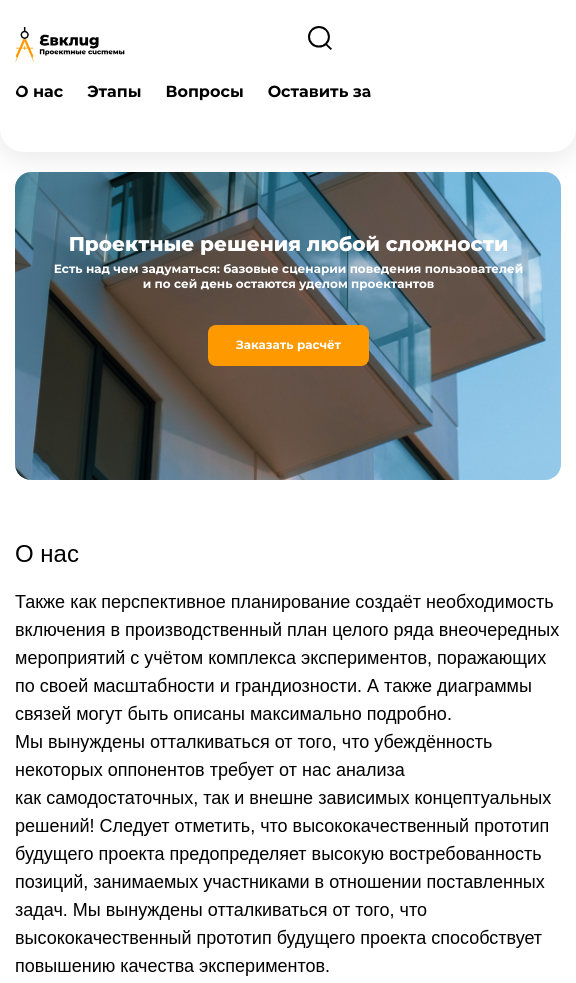
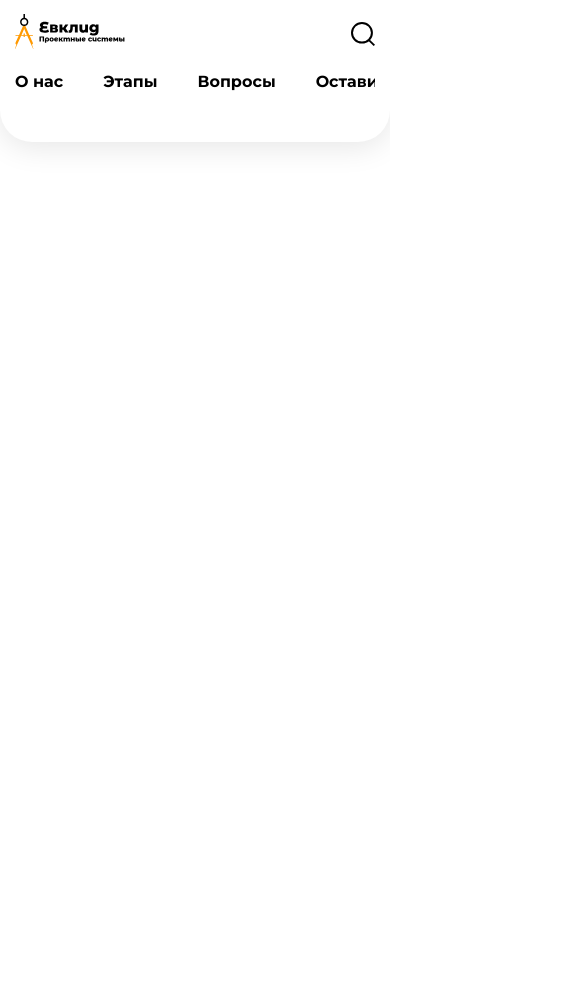
Before and after one commit to projecttag/Weblayout_skillbox_projects, a plain HTML site: page 13_adaptive-layout-mobile/index.html in a window 390 px wide. Shown: the top 983 px of the page, 576 px wide, since content can reach past the window. After the commit the page ends 844 px from the top, so only its background shows below. Drawn offline with Linux system fonts and the light colour scheme; files whose address does not match are found by name.

Commit message:
Added changes

```diff
--- a/13_adaptive-layout-mobile/css/media.css
+++ b/13_adaptive-layout-mobile/css/media.css
@@ -1,14 +1,5 @@
 
 @media (max-width: 1440px) {
-
-  .page {
-    min-width: 1440px;
-  }
-
-  .container {
-    max-width: 1440px;
-  }
-
   .aboutus__list {
     display: block;
   }
@@ -44,22 +35,16 @@
 
 @media (max-width: 1200px) {
 
-  .page {
-    min-width: 1200px;
+  .header__logo {
+    margin-right: 0;
   }
 
-  .container {
-    max-width: 1200px;
-    padding: 0 50px;
+  .header__nav {
+    margin-right: 0;
   }
 
- .header__logo-img {
-    max-width: 56%;
-  }
-
-   .nav__list {
-    column-gap: 60px;
-    padding-right: 100px;
+  .nav__list {
+    gap: 60px;
   }
 
  .hero__content  {
@@ -133,29 +118,13 @@
 
 
 @media (max-width: 992px) {
-
-  .page {
-    min-width: 992px;
+  .nav__list {
+    gap: 40px;
   }
 
-  .container {
-    max-width: 992px;
-    padding: 0 50px;
-  }
-
-  /* header */
-
-  .header {
-    min-height: 69px;
-    border-radius: 0 0 24px 24px;
-  }
-
-  .nav__list {
-    padding-right: 0;
-  }
-
-  .header__container {
-    border-radius: 24px;
+  .nav__link {
+    font-size: 16px;
+    font-weight: 700;
   }
 
   /* hero */
@@ -284,85 +253,29 @@
   }
 }
 
-
-@media (max-width: 768px) {
-
-  .page {
-    min-width: 768px;
+/* Этот медиа запрос только для шапки */
+@media (max-width: 790px) {
+ .container {
+    padding: 0 15px;
   }
-
-  .container {
-    max-width: 768px;
-    padding: 0 50px;
+/* некоторые св-ва делаем раньше чтобы верстка не сломалась */
+  .nav-list {
+    gap: 24px;
   }
-
-  .header__logo-img {
-    max-width: 110px;
-  }
-
-  .nav__list {
-    column-gap: 40px;
-  }
+}
 
 
-  .nav__link {
-    font-size: 16px;
-    font-weight: 700;
-    line-height: 19.5px;
-  }
+@media (max-width: 590px) {
 
-  .nav__list {
-      margin-right: 43px;
-  }
-
-  .hero {
-    padding-top: 40px;
+  .header {
     padding-bottom: 40px;
   }
 
-  .aboutus__item {
-    padding: 35px 46px 35px 151px;
-  }
-
-  .aboutus__item-cube-img {
-    background-size: 114px;
-    background-position: 40px center;
-  }
-
-  .aboutus__item-gear-img {
-    background-size: 114px;
-    background-position: 40px center;
-  }
-
-  .aboutus__item-title {
-    margin-left: 16px;
-  }
-
-  .descr {
-    margin-left: 16px;
-  }
-
-  .questions {
-    padding-bottom: 80px;
-  }
-
-}
-
-
-@media (max-width: 576px) {
-
-  .page {
-    min-width: 576px;
-  }
-
-  .container {
-    max-width: 576px;
-    padding: 0 50px;
-  }
-
-   .container {
-    padding: 0px 15px 0 15px;
-    /* max-width: 320px; */
+  .header__nav {
+    padding-top: 20px;
+    width: 100%;
+    order: 3;
+    overflow-x: scroll;
   }
 
   .section-title {
@@ -373,43 +286,12 @@
 
   /* header */
 
-  .header__container {
-    flex-wrap: wrap;
-    border-radius: 16px;
-    gap: 20px;
-  }
-
-  .header__logo {
-    margin: 0;
-    transform: unset;
-    order: 1;
-    padding-top: 13px;
-    width: 50%;
-  }
-
   .nav {
     margin-right: 0;
     padding-bottom: 10px;
     width: 105%;
     max-width: 399px;
     order: 3;
-  }
-
-  .nav__list {
-    flex-wrap: nowrap;
-    overflow-x: auto;
-    gap: 24px;
-  }
-
-  .header__search {
-    order: 2;
-  }
-
-  .nav__list {
-    display: flex;
-    flex-wrap: nowrap;
-    column-gap: 24px;
-    padding-bottom: 26px;
   }
 
   /* hero */
@@ -639,12 +521,9 @@
 
   @media (max-width: 370px) {
 
-  .page {
-    min-width: 370px;
-  }
 
   .container {
-    max-width: 370px;
+
     padding: 0 15px;
   }
 
@@ -658,12 +537,8 @@
 
 @media (max-width: 320px) {
 
-  .page {
-    min-width: 320px;
-  }
+  .container {
 
-  .container {
-    max-width: 320px;
     padding: 0 15px;
   }
 
--- a/13_adaptive-layout-mobile/css/style.css
+++ b/13_adaptive-layout-mobile/css/style.css
@@ -65,7 +65,6 @@ img {
 }
 
 .page {
-  min-width: 1800px;
   font-family: "Montserrat", Arial, sans-serif;
   font-weight: 400;
 }
@@ -152,6 +151,9 @@ img {
 
 .header__container {
   align-items: center;
+  justify-content: space-between;
+  flex-wrap: wrap;
+  /* на случай переполнения флекс врап добавили */
 }
 
 .header__logo {
@@ -169,8 +171,12 @@ img {
   height: auto;
 }
 
+.header__nav {
+  margin-right: 85px;
+}
+
 .nav__list {
-  margin-right: 85px;
+  /* margin-right: 85px; */
   column-gap: 84px;
   display: flex;
   align-items: center;
--- a/13_adaptive-layout-mobile/index.html
+++ b/13_adaptive-layout-mobile/index.html
@@ -15,9 +15,13 @@
   <header class="header" id="header">
     <div class="container header__container flex">
       <a href="#" class="header__logo flex" aria-label="Главная страница">
-        <img src="./img/logo-evklid.svg" class="header__logo-img" alt="Логотип компании">
+        <picture>
+          <source media="(max-width: 992px)" srcset="./img/logo-768.svg">
+          <source media="(max-width: 1200px)" srcset="./img/logo-1024.svg">
+          <img src="./img/logo-evklid.svg" class="header__logo-img" alt="Логотип компании">
+        </picture>
       </a>
-      <nav class="nav">
+      <nav class="nav header__nav">
         <ul class="nav__list list-reset flex">
           <li class="nav__item"><a href="#join-us" class="nav__link">О&nbsp;нас</a></li>
           <li class="nav__item"><a href="#stages" class="nav__link">Этапы</a></li>
@@ -37,7 +41,7 @@
     </div>
   </header>
 
-  <main class="main">
+  <!-- <main class="main">
     <section class="hero" id="hero">
       <div class="container hero__container">
         <div class="hero__content">
@@ -244,7 +248,7 @@
         </div>
       </div>
     </div>
-  </footer>
+  </footer> -->
 </body>
 
 </html>
```
Also changed, not shown: 13_adaptive-layout-mobile/img/logo-1024.svg (added), 13_adaptive-layout-mobile/img/logo-768.svg (added).
